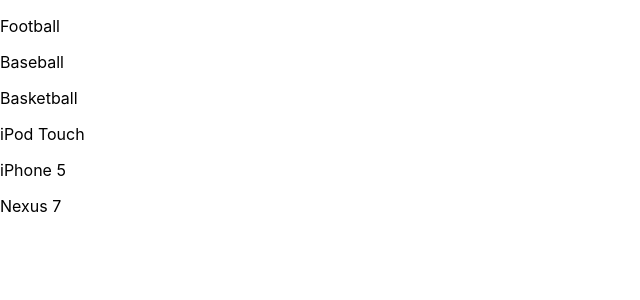
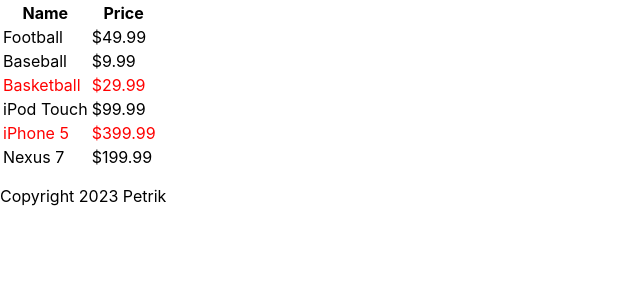
Before and after one commit to JungKata/component-app, a React (Create React App) app: page / in a window 1280 px wide. Shown: the top 300 px of the page, without its empty margins (0-640 px from the left). Built offline with nearby package versions, Linux system fonts and the light colour scheme.

Commit message:
táblázatba kiiras

```diff
--- a/src/App.tsx
+++ b/src/App.tsx
@@ -28,9 +28,19 @@
 
   render(): React.ReactNode {
       return <div>
-        {
-          this.state.products.map(p => <Product product={p} /> )
-        }
+        <table>
+          <thead>
+            <tr>
+              <th>Name</th>
+              <th>Price</th>
+            </tr>
+          </thead>
+          <tbody>
+            {
+              this.state.products.map(p => <Product product={p} /> )
+            }
+          </tbody>
+        </table>
         <Footer />
       </div>
   }
--- a/src/components/Footer.tsx
+++ b/src/components/Footer.tsx
@@ -3,7 +3,7 @@
 export default class Footer extends Component{
     render(): ReactNode {
         return <div>
-
+           <p>Copyright 2023 Petrik</p>
         </div>
     }
 }
--- a/src/components/Products.tsx
+++ b/src/components/Products.tsx
@@ -7,6 +7,9 @@
 
 export default class Product extends Component<Props>{
     render(): ReactNode {
-        return <p>{this.props.product.name}</p>
+        return <tr style= { {color: this.props.product.stocked ? 'black' : 'red'}}>
+            <td>{this.props.product.name}</td>
+            <td>{this.props.product.price}</td>
+        </tr>
     }
 }
```
